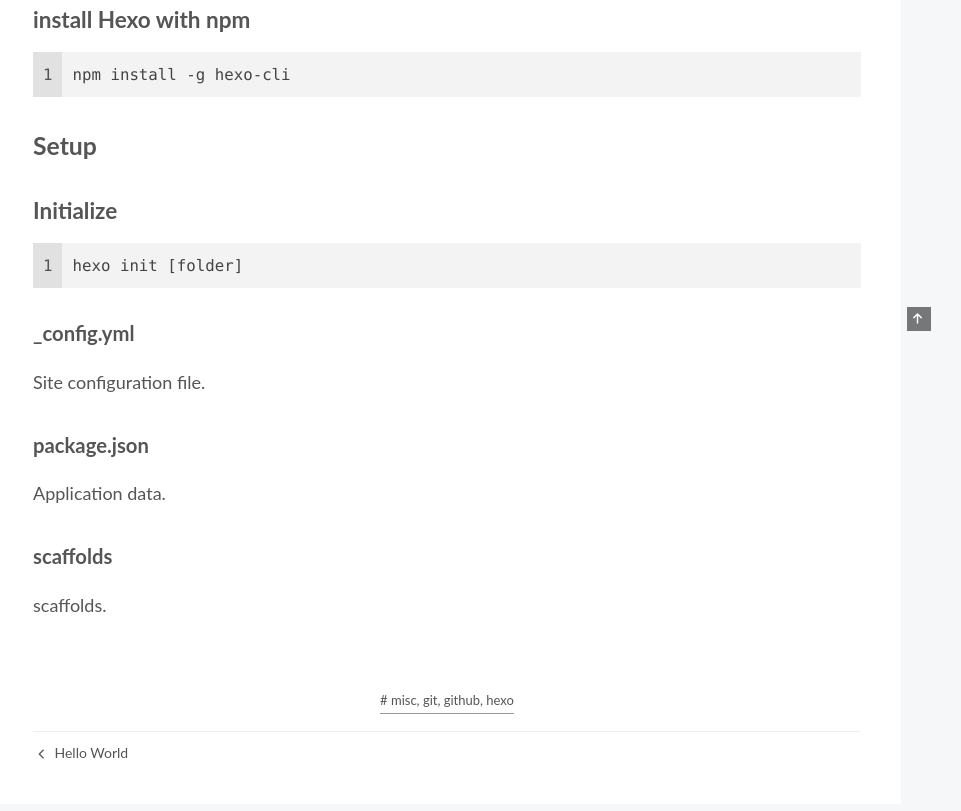
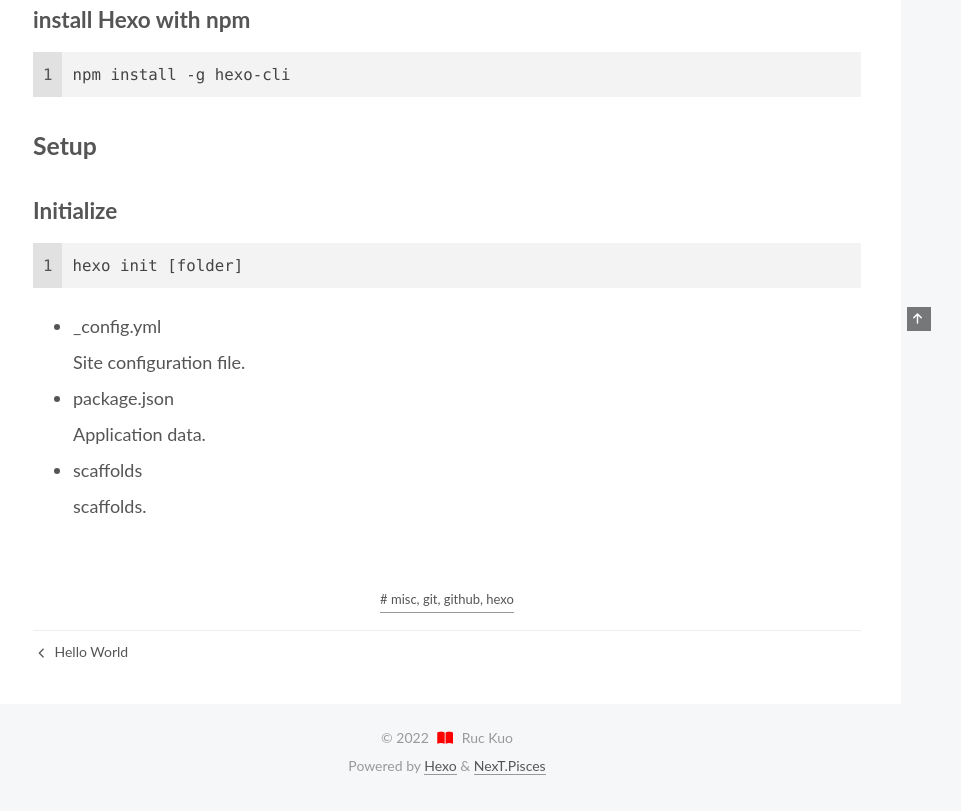
Before and after one commit to Ruccccc/Ruccccc.github.io, a plain HTML site: page 2022/09/24/Github-Page-with-Hexo/index.html in a window 1280 px wide. Shown: the part 569-1380 px from the top of the page, without its empty margins (319-1280 px from the left). Drawn offline with nearby package versions, Linux system fonts and the light colour scheme.

Commit message:
Site updated: 2022-09-24 14:50:26

```diff
--- a/2022/09/24/Github-Page-with-Hexo/index.html
+++ b/2022/09/24/Github-Page-with-Hexo/index.html
@@ -29,7 +29,7 @@
 <meta property="og:description" content="Note about how I create this page. Install Hexorequrements git  mac : brew install git node.js  mac : brew install node  install Hexo with npm1npm install -g hexo-cli  SetupInitialize1hexo init [folde">
 <meta property="og:locale" content="en_US">
 <meta property="article:published_time" content="2022-09-24T06:19:00.000Z">
-<meta property="article:modified_time" content="2022-09-24T06:48:35.288Z">
+<meta property="article:modified_time" content="2022-09-24T06:50:20.584Z">
 <meta property="article:author" content="Ruc Kuo">
 <meta property="article:tag" content="misc, git, github, hexo">
 <meta name="twitter:card" content="summary">
@@ -118,7 +118,7 @@
       <div class="sidebar-panel-container">
         <!--noindex-->
         <div class="post-toc-wrap sidebar-panel">
-            <div class="post-toc animated"><ol class="nav"><li class="nav-item nav-level-2"><a class="nav-link" href="#Install-Hexo"><span class="nav-number">1.</span> <span class="nav-text">Install Hexo</span></a><ol class="nav-child"><li class="nav-item nav-level-3"><a class="nav-link" href="#requrements"><span class="nav-number">1.1.</span> <span class="nav-text">requrements</span></a></li><li class="nav-item nav-level-3"><a class="nav-link" href="#install-Hexo-with-npm"><span class="nav-number">1.2.</span> <span class="nav-text">install Hexo with npm</span></a></li></ol></li><li class="nav-item nav-level-2"><a class="nav-link" href="#Setup"><span class="nav-number">2.</span> <span class="nav-text">Setup</span></a><ol class="nav-child"><li class="nav-item nav-level-3"><a class="nav-link" href="#Initialize"><span class="nav-number">2.1.</span> <span class="nav-text">Initialize</span></a><ol class="nav-child"><li class="nav-item nav-level-4"><a class="nav-link" href="#config-yml"><span class="nav-number">2.1.1.</span> <span class="nav-text">_config.yml</span></a></li><li class="nav-item nav-level-4"><a class="nav-link" href="#package-json"><span class="nav-number">2.1.2.</span> <span class="nav-text">package.json</span></a></li><li class="nav-item nav-level-4"><a class="nav-link" href="#scaffolds"><span class="nav-number">2.1.3.</span> <span class="nav-text">scaffolds</span></a></li></ol></li></ol></li></ol></div>
+            <div class="post-toc animated"><ol class="nav"><li class="nav-item nav-level-2"><a class="nav-link" href="#Install-Hexo"><span class="nav-number">1.</span> <span class="nav-text">Install Hexo</span></a><ol class="nav-child"><li class="nav-item nav-level-3"><a class="nav-link" href="#requrements"><span class="nav-number">1.1.</span> <span class="nav-text">requrements</span></a></li><li class="nav-item nav-level-3"><a class="nav-link" href="#install-Hexo-with-npm"><span class="nav-number">1.2.</span> <span class="nav-text">install Hexo with npm</span></a></li></ol></li><li class="nav-item nav-level-2"><a class="nav-link" href="#Setup"><span class="nav-number">2.</span> <span class="nav-text">Setup</span></a><ol class="nav-child"><li class="nav-item nav-level-3"><a class="nav-link" href="#Initialize"><span class="nav-number">2.1.</span> <span class="nav-text">Initialize</span></a></li></ol></li></ol></div>
         </div>
         <!--/noindex-->
 
@@ -213,7 +213,7 @@
       <span class="post-meta-item-text">Posted on</span>
 
 
-      <time title="Created: 2022-09-24 14:19:00 / Modified: 14:48:35" itemprop="dateCreated datePublished" datetime="2022-09-24T14:19:00+08:00">2022-09-24</time>
+      <time title="Created: 2022-09-24 14:19:00 / Modified: 14:50:20" itemprop="dateCreated datePublished" datetime="2022-09-24T14:19:00+08:00">2022-09-24</time>
     </span>
 
 
@@ -235,9 +235,11 @@
 
 <h2 id="Setup"><a href="#Setup" class="headerlink" title="Setup"></a>Setup</h2><h3 id="Initialize"><a href="#Initialize" class="headerlink" title="Initialize"></a>Initialize</h3><figure class="highlight plaintext"><table><tr><td class="gutter"><pre><span class="line">1</span><br></pre></td><td class="code"><pre><span class="line">hexo init [folder]</span><br></pre></td></tr></table></figure>
 
-<h4 id="config-yml"><a href="#config-yml" class="headerlink" title="_config.yml"></a>_config.yml</h4><p>Site configuration file.</p>
-<h4 id="package-json"><a href="#package-json" class="headerlink" title="package.json"></a>package.json</h4><p>Application data.</p>
-<h4 id="scaffolds"><a href="#scaffolds" class="headerlink" title="scaffolds"></a>scaffolds</h4><p>scaffolds.</p>
+<ul>
+<li>_config.yml<br>  Site configuration file.</li>
+<li>package.json<br>  Application data.</li>
+<li>scaffolds<br>  scaffolds.</li>
+</ul>
 
     </div>
 
```
Also changed, not shown: index.html (+6 -4 lines).
